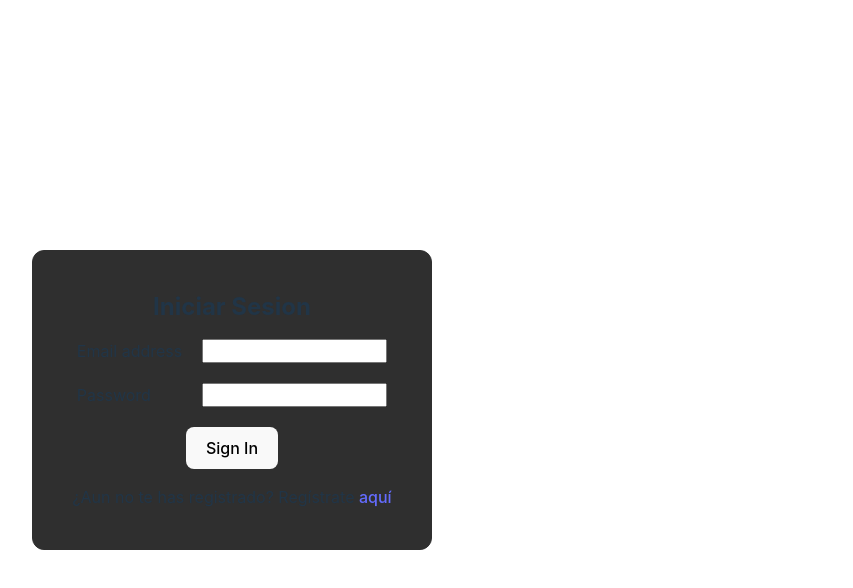
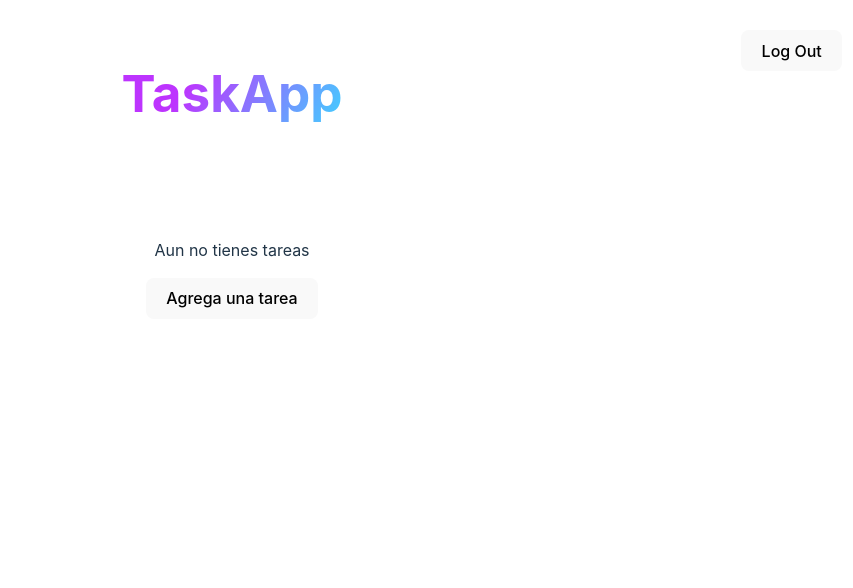
Before and after one commit to omarjesusperezortiz/to-do-vercel-storage, a Vue app: page / in a window 1280 px wide. Before the commit this address led to /auth/login. Shown: the top 588 px of the page, without its empty margins (408-1261 px from the left). Built offline with nearby package versions, Linux system fonts and the light colour scheme; no server answers; the database is empty.

Commit message:
new task & supabase update

```diff
--- a/src/App.vue
+++ b/src/App.vue
@@ -35,13 +35,5 @@ onMounted(async () =>{
 </script>
 
 <style scoped>
-li{
-  list-style: none;
-}
-.navbar{
-  display:flex;
-  flex-direction: row;
-  gap: 20px;
-  justify-content: center;
-}
+
 </style>
--- /dev/null
+++ b/src/components/Navbar.vue
@@ -0,0 +1,24 @@
+<template>
+    <div class="nav">
+<h1 class="app-logo"><span class="clip">TaskApp</span></h1>
+    </div>
+</template>
+<script setup>
+</script>
+<style scoped>
+.nav{
+    text-align: center;
+}
+
+.app-logo{
+color:transparent
+}
+
+.clip{
+    background: linear-gradient( 120deg, #bd34fe 30%, #41d1ff );
+    background-clip: text;
+    -webkit-background-clip: text;
+}
+
+
+</style>
--- /dev/null
+++ b/src/components/NewTask.vue
@@ -0,0 +1,116 @@
+<template>
+  <div class="form-container">
+    <div v-if="showErrorMessage">
+      <p class="error-text">{{ errorMessage }}</p>
+    </div>
+    <!-- titulo -->
+        <div class="form-group">
+            <span>Titulo</span>
+          <input
+            class="input-field-input"
+            type="text"
+            placeholder="Add a Task Title"
+            v-model="title"
+            />
+
+    </div>
+    <!-- descripcion -->
+        <div class="form-group">
+            <span>Descripcion</span>
+      <input
+        class="input-field-input"
+        type="text"
+        placeholder="Add a Task Description"
+        v-model="description"/>
+        </div>
+
+    <!-- Importancia -->
+    <!-- <div class="form-group">
+        <span>Prioridad</span>
+        <div class="prioridad">
+            <input type="radio" id="importante" name="importancia" value="Importante" />
+            <label for="importante">importante</label><br />
+            <input type="radio" id="normal" name="importancia" value="Normal" />
+            <label for="normal">normal</label><br />
+        </div>
+    </div> -->
+    <!-- Crear nueva tarea -->
+    <div class="form-group task-button">
+        <button @click="errorFunction" class="button">Agregar tarea</button>
+    </div>
+
+
+  </div>
+</template>
+<script setup>
+
+import { ref } from "vue";
+import { useTaskStore } from "../store/task"
+
+
+// Aqui se salva la informacion de tarea que será mostrada en home.view
+const setTask = useTaskStore();
+const title = ref('');
+const description = ref('');
+
+// constant to save a variable that holds an initial false boolean value for the errorMessage container that is
+//conditionally displayed depending if the input field is empty
+const showErrorMessage = ref(false);
+
+// const constant to save a variable that holds the value of the error message
+const errorMessage = ref(null);
+
+const emit = defineEmits(['add-task']);
+
+// arrow function to call the form holding the task title and task description that uses a conditional to first
+//checks if the task title is empty, if true the error message is displayed through the errorMessage container and sets
+//a timeOut method that hides the error after some time. Else, its emmits a custom event to the home view with the task
+//title and task description; clears the task title and task description input fields.
+const errorFunction = () => {
+  if(title.value.length === 0 || description.value.length === 0){
+    showErrorMessage.value = true;
+    errorMessage.value = 'The task title or description is empty';
+    setTimeout(() => {
+      // errorMessage.value = null;
+      showErrorMessage.value = false;
+    }, 5000);
+  } else {
+    const newTask = {
+      name: title.value,
+      description: description.value,
+    };
+
+    console.log(newTask);
+
+    emit("add-task", newTask);
+    title.value = '';
+    description.value = '';
+
+    // setTask.addTask(name.value, description.value);
+    // name.value = '';
+    // description.value = '';
+  }
+};
+
+</script>
+<style scoped>
+.form-group{
+    margin: 20px;
+    display:flex;
+    justify-content: space-between;
+    gap:20px;
+}
+
+.task-button{
+    display:flex;
+    justify-content: center;
+    ;
+
+}
+.prioridad{
+    display:flex;
+    justify-content: space-between;
+    gap:5px;
+}
+
+</style>
--- a/src/store/auth.js
+++ b/src/store/auth.js
@@ -1,6 +1,7 @@
 import {defineStore} from 'pinia'
 import {supabase} from '../api/index'
 import { useRouter } from 'vue-router';
+
 
 
 //DEFINIMOS USER COMO NULL INICIALMENTE, LUEGO CON FETCH USER HACEMOS EL CAMBIO
@@ -11,12 +12,14 @@ export const useStore = defineStore('user',{
 
     actions : {
 
+
 // CON LA ACCION FETCHUSER VAMOS A REEMPLEZAR EL VALOR DE USER:NULL POR EL DEL USER ACTUAL
    async fetchUser() {
         const user = await (await supabase.auth.getUser()).data.user;
         this.user = user;
     // console.log(user.data.user.email, 'COMPROBANDO FETCH')
-        //console.log(user, 'COMPROBANDO FETCH')
+      console.log(user, 'COMPROBANDO FETCH')
+      console.log(user.id, 'COMPROBANDO FETCH')
     },
 
     async signIn(email, password) {
--- a/src/store/task.js
+++ b/src/store/task.js
@@ -1,11 +1,18 @@
+//TASK JS
+
+//AQUI ALMACENAMOS LAS ACCIONES DE TASK
+
 import {defineStore} from 'pinia'
 import { supabase } from "../api/index";
 import { useStore } from "./auth";
+
+
 
 export const useTaskStore = defineStore('task',{
     state:()=>{
         return{
             task:[]
+
         }
     }
 ,
@@ -16,6 +23,7 @@ export const useTaskStore = defineStore('task',{
         .select("*")
         .order("id", { ascending: false });
       this.tasks = tasks;
+      console.log(tasks,'lista de tasks')
       return this.tasks;
     },
     // New code
@@ -25,11 +33,17 @@ export const useTaskStore = defineStore('task',{
 //     description: 'Descripcion del task'
 //      }
 
-    async newTask (task) {
-    const response = await supabase
-    .from('Task')
-    .insert(task)
-    console.log(response)},
+async addTask(title, description) {
+  console.log(useStore().user.id);
+  const { data, error } = await supabase.from("Task").insert([
+    {
+      user_id: useStore().user.id,
+      title,
+      // is_complete: false,
+      description,
+    },
+  ]);
+},
 
     async getTasks ()  {
     const response = await supabase
--- a/src/style.css
+++ b/src/style.css
@@ -35,10 +35,7 @@ a:hover {
 
 body {
   margin: 0;
-  display: flex;
-  place-items: center;
-  min-width: 320px;
-  min-height: 100vh;
+
 }
 
 h1 {
@@ -70,10 +67,7 @@ button:focus-visible {
 }
 
 #app {
-  max-width: 1280px;
-  margin: 0 auto;
-  padding: 2rem;
-  text-align: center;
+
 }
 
 .card-container{
--- a/src/views/Home.vue
+++ b/src/views/Home.vue
@@ -1,12 +1,52 @@
 <template>
-<h1>Home</h1>
-<button @click="logOut()">Log Out</button>
+  <header>
+    <div class="user-container">
+    <button class="logOut" @click="logOut()">Log Out</button>
+    </div>
+    <div class="logo-container">
+      <Navbar/>
+    </div>
+  </header>
+
+<div class="main-container">
+  <p>Aun no tienes tareas</p>
+  <button @click="showNewTask()">Agrega una tarea</button>
+</div>
+<div class="background-task-effect hidden" id="backTask"></div>
+<div class="hidden card-container new-task" id="newTask">
+  <NewTask @add-task="setNewTask"/>
+</div>
+
+
+
 </template>
 <script setup>
 import { useRouter } from 'vue-router'
 import {supabase} from '../api/index'
+import Navbar from '../components/Navbar.vue'
+import NewTask from '../components/NewTask.vue'
+import { useTaskStore } from '../store/task'
+import {useStore} from "../store/auth"
 
 const router = useRouter();
+const userStore = useStore()
+
+const addNewTask = useTaskStore();
+
+// const user = await userStore.fetchUser()
+
+// console.log(user,'id en Home')
+
+addNewTask.fetchTasks();
+
+
+async function setNewTask(task){
+  await addNewTask.addTask(task.name, task.description);
+  addNewTask.fetchTasks();
+  console.log(task)
+}
+
+//CIERRA SESION Y NOS REGRESA AL AUTH/LOGIN
 
   const logOut = async () => {
   try {
@@ -19,7 +59,84 @@ const router = useRouter();
     console.log(error,'logout')
   }
 };
+
+//MOSTRAR LA OPCION DE NEW TASK Y OSCURECER EL FONDO
+
+const showNewTask = () => {
+  document.getElementById("newTask").classList.add('show')
+  document.getElementById("backTask").classList.add('show')
+}
+
+//SALIR DE NEW TASK CUANDO SE HACE CLICK AL FONDO OSCURO
+
+window.addEventListener('click', function(e){
+
+	if (document.getElementById('backTask').contains(e.target)){
+    document.getElementById("backTask").classList.remove('show')
+    document.getElementById("newTask").classList.remove('show')
+  }
+  else{
+  {
+}
+  }
+})
+
 </script>
 <style scoped>
 
+.user-container{
+    margin: 30px;
+    display: flex;
+    justify-content: flex-end;
+
+}
+.logOut{
+
+}
+.logOut:hover{
+  border-color: #fd1d7c;
+  color: #fd1d7c;
+}
+
+.hidden{
+  display:none;
+}
+.show{
+  display:block!important;
+}
+
+.main-container {
+  margin-top: 100px;
+  max-width: 1280px;
+
+  text-align: center;
+  place-items:center;
+  display: flex;
+  flex-direction: column;
+  justify-content: center;
+}
+.new-task{
+  position: absolute;
+  position:absolute;
+  left:50%;
+  top:50%;
+  transform: translate(-50%, -50%);
+  width: 350px;
+  height: 210px;
+
+}
+
+.logo-container{
+  margin-top: -40px;
+}
+
+.background-task-effect{
+  background:rgba(0, 0, 0, 0.40);
+  position:absolute;
+  top:0px;
+  right:0px;
+  bottom:0px;
+  left:0px;
+
+}
 </style>
--- a/src/views/Login.vue
+++ b/src/views/Login.vue
@@ -1,5 +1,5 @@
 <template>
-
+<div class="main-container">
   <div class="vue-template card-container">
       <p v-show="errorMsg" class="error-msg"> {{ errorMsg }} </p>
       <form @submit.prevent='signIn'>
@@ -15,6 +15,8 @@
           <button type="submit" class="btn btn-dark btn-lg btn-block">Sign In</button>
       </form>
       <p>¿Aun no te has registrado? Regístrate <router-link to="/auth/register" class="link">aquí</router-link> </p>
+  </div>
+
 </div>
 
 </template>
@@ -57,6 +59,17 @@ const signIn = async () => {
 
 </script>
 <style scoped>
+.main-container {
+  max-width: 1280px;
+  margin: 0 auto;
+  text-align: center;
+  place-items:center;
+  display: flex;
+  min-width: 320px;
+  min-height: 100vh;
+  justify-content: center;
+}
+
 .form-group{
     margin: 20px;
     display:flex;
--- a/src/views/Register.vue
+++ b/src/views/Register.vue
@@ -1,5 +1,6 @@
 <template>
-  <div class="vue-template card-container">
+  <div class="main-container">
+    <div class="vue-template card-container">
     <p v-show="errorMsg" class="error-msg">{{ errorMsg }}</p>
     <form @submit.prevent="signUp">
       <h2>Registrate</h2>
@@ -39,6 +40,9 @@
       <router-link to="/auth/login" class="link">aquí</router-link>
     </p>
   </div>
+
+  </div>
+
 </template>
 <script setup>
 import { ref } from "vue";
@@ -82,6 +86,18 @@ const signUp = async () => {
 
 </script>
 <style scoped>
+
+.main-container {
+  max-width: 1280px;
+  margin: 0 auto;
+  text-align: center;
+  place-items:center;
+  display: flex;
+  min-width: 320px;
+  min-height: 100vh;
+  justify-content: center;
+}
+
 .form-group {
   margin: 20px;
   display: flex;
```
Lines whose indentation alone changed are shown as unchanged.
